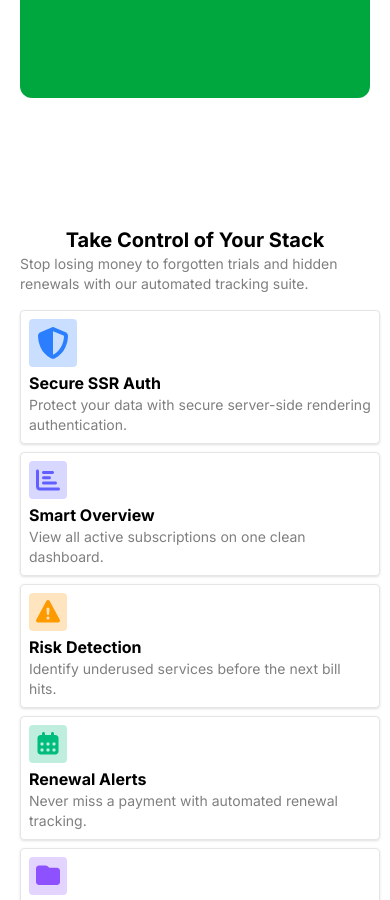
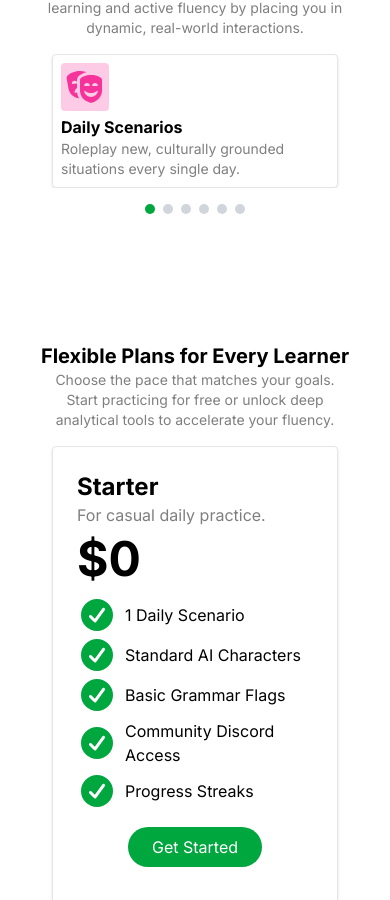
Before and after one commit to eben-vranken/daily-kana, an Angular app: page / in a window 390 px wide. Shown: the part 1100-2000 px from the top of the page. Built offline with nearby package versions, Linux system fonts and the light colour scheme; no server answers.

Commit message:
Refactored landing page for daily kana. Implemented better mobile responsiveness

```diff
--- /dev/null
+++ b/src/app/components/carousel/carousel.html
@@ -0,0 +1,19 @@
+<section class="w-full">
+    <!-- Carousel Container -->
+    <div class="overflow-hidden touch-pan-y" (touchstart)="onTouchStart($event)" (touchmove)="onTouchMove($event)"
+        (touchend)="onTouchEnd()">
+        <div class="flex transition-transform duration-300 ease-in-out"
+            [style.transform]="'translateX(-' + (currentIndex * 100) + '%)'">
+            <ng-content></ng-content>
+        </div>
+    </div>
+
+    <!-- Dot Indicators -->
+    <div class="flex justify-center gap-2 mt-4">
+        <button *ngFor="let item of items; let i = index" (click)="goTo(i)"
+            [ngClass]="i === currentIndex ? 'bg-green-600' : 'bg-gray-300'"
+            class="w-2.5 h-2.5 rounded-full transition-colors duration-200 hover:bg-green-400"
+            [attr.aria-label]="'Go to slide ' + (i + 1)">
+        </button>
+    </div>
+</section>
--- /dev/null
+++ b/src/app/components/carousel/carousel.ts
@@ -0,0 +1,63 @@
+import { Component, Input, AfterContentInit } from '@angular/core';
+import { CommonModule } from '@angular/common';
+
+@Component({
+  selector: 'app-carousel',
+  standalone: true,
+  imports: [CommonModule],
+  templateUrl: './carousel.html',
+  host: { class: 'block' },
+})
+export class CarouselComponent implements AfterContentInit {
+  @Input() itemCount: number = 0;
+  currentIndex: number = 0;
+
+  private touchStartX: number = 0;
+  private touchEndX: number = 0;
+  private readonly swipeThreshold: number = 50;
+
+  ngAfterContentInit() {}
+
+  get items(): number[] {
+    return Array.from({ length: this.itemCount }, (_, i) => i);
+  }
+
+  goTo(index: number): void {
+    this.currentIndex = index;
+  }
+
+  next(): void {
+    if (this.currentIndex < this.itemCount - 1) {
+      this.currentIndex++;
+    }
+  }
+
+  prev(): void {
+    if (this.currentIndex > 0) {
+      this.currentIndex--;
+    }
+  }
+
+  onTouchStart(event: TouchEvent): void {
+    this.touchStartX = event.touches[0].clientX;
+  }
+
+  onTouchMove(event: TouchEvent): void {
+    this.touchEndX = event.touches[0].clientX;
+  }
+
+  onTouchEnd(): void {
+    const swipeDistance = this.touchStartX - this.touchEndX;
+
+    if (Math.abs(swipeDistance) > this.swipeThreshold) {
+      if (swipeDistance > 0) {
+        this.next();
+      } else {
+        this.prev();
+      }
+    }
+
+    this.touchStartX = 0;
+    this.touchEndX = 0;
+  }
+}
--- /dev/null
+++ b/src/app/components/feature-card/feature-card.html
@@ -0,0 +1,7 @@
+<section class="border w-full max-w-90 border-black/10 shadow rounded p-2 flex flex-col gap-y-1">
+    <fa-icon [icon]="icon" [size]="iconSize" [class]="iconClass" />
+    <section>
+        <h2 class="font-bold ">{{ title }}</h2>
+        <p class="text-sm opacity-50">{{ description }}</p>
+    </section>
+</section>
--- /dev/null
+++ b/src/app/components/feature-card/feature-card.ts
@@ -0,0 +1,18 @@
+import { Component, Input } from '@angular/core';
+import { FaIconComponent } from '@fortawesome/angular-fontawesome';
+import type { SizeProp } from '@fortawesome/fontawesome-svg-core';
+
+@Component({
+  selector: 'app-feature',
+  standalone: true,
+  templateUrl: './feature-card.html',
+  imports: [FaIconComponent],
+  host: { class: 'block' },
+})
+export class FeatureCardComponent {
+  @Input() icon: any;
+  @Input() iconSize: SizeProp = 'xl';
+  @Input() iconClass: string = '';
+  @Input() title: string = '';
+  @Input() description: string = '';
+}
--- a/src/app/components/landing-page/landingpage.html
+++ b/src/app/components/landing-page/landingpage.html
@@ -1,21 +1,22 @@
-<main>
+<main class="px-4 md:px-8 lg:px-16">
     <!-- Hero -->
     <section class="flex lg:flex-row gap-y-16 flex-col justify-around items-center py-16">
         <!-- Text -->
-        <section class="flex flex-col gap-y-4 max-w-xl">
-            <p class="font-bold text-[64px]">
-                Stop <span class="text-green-600 italic">Guessing.</span>
+        <section class="flex flex-col gap-y-4 max-w-xl text-center lg:text-left">
+            <p class="font-bold text-4xl md:text-5xl lg:text-[64px]">
+                Stop <span class="text-green-600 italic">Studying.</span>
                 <br>
-                Start <span class="text-green-500 italic">Saving.</span>
+                Start <span class="text-green-600 italic">Speaking.</span>
             </p>
 
-            <p class="text-wrap text-lg">KeepItPaid is the intelligent dashboard that tracks your subscriptions so you
-                don't have to. Get ahead of surprise renewals, identify "vampire" bills, and master your monthly
-                burn—all in one secure place.</p>
+            <p class="text-wrap text-lg">Master any language through high-stakes, AI-powered conversation practice that
+                simulates real life. Move beyond vocabulary drills and build the "output muscles" you need to actually
+                communicate when it matters most.</p>
 
             <!-- CTA -->
-            <section class="flex md:flex-row flex-col items-center gap-x-2">
-                <a routerLink="/signup" class="px-3 py-1 bg-green-600 rounded text-white font-bold hover:brightness-90 cursor-pointer">Sign
+            <section class="flex md:flex-row flex-col items-center gap-x-2 gap-y-2">
+                <a routerLink="/signup"
+                    class="px-3 py-1 bg-green-600 rounded text-white font-bold hover:brightness-90 cursor-pointer">Sign
                     Up</a>
                 <span class="opacity-50">No credit card required. Setup in 2 minutes.</span>
             </section>
@@ -29,197 +30,113 @@
 
     <!-- Features -->
     <section id="features" class="flex flex-col items-center py-16">
-        <h1 class="font-bold text-xl">Take Control of Your Stack</h1>
-        <span class="opacity-50 text-sm mb-4">Stop losing money to forgotten trials and hidden renewals with our
-            automated
-            tracking
-            suite.</span>
+        <h1 class="font-bold text-xl text-center">Master the Art of Conversation</h1>
+        <span class="opacity-50 text-sm mb-4 text-center px-2">Daily Kana bridges the gap between passive learning and
+            active fluency by
+            placing you in dynamic, real-world interactions.</span>
 
-        <!-- Feature Cards -->
-        <section class="grid grid-cols-1 md:grid-cols-2 lg:grid-cols-3 gap-2 justify-center">
-            <section class="border w-90 border-black/10 shadow rounded p-2 flex flex-col gap-y-1">
-                <fa-icon [icon]="faShield" size="2xl" class="text-blue-500 bg-blue-500/25 p-1 rounded aspect-square w-min flex items-center justify-center" />
-                <section>
-                    <h2 class="font-bold ">Secure SSR Auth</h2>
-                    <p class="text-sm opacity-50">Protect your data with secure server-side rendering authentication.
-                    </p>
-                </section>
-            </section>
+        <!-- Feature Cards - Mobile Carousel -->
+        <app-carousel class="sm:hidden w-full" [itemCount]="6">
+            <app-feature class="w-full shrink-0 px-4" [icon]="faMasksTheater" iconSize="2xl"
+                iconClass="text-pink-500 bg-pink-500/25 p-1 rounded aspect-square w-min flex items-center justify-center"
+                title="Daily Scenarios"
+                description="Roleplay new, culturally grounded situations every single day."></app-feature>
 
-            <section class="border w-90 border-black/10 shadow rounded p-2 flex flex-col gap-y-1">
-                <fa-icon [icon]="faGraph" size="xl" class="text-indigo-500 bg-indigo-500/25 p-1 rounded aspect-square w-min flex items-center justify-center" />
-                <section>
-                    <h2 class="font-bold ">Smart Overview</h2>
-                    <p class="text-sm opacity-50">View all active subscriptions on one clean dashboard.
-                    </p>
-                </section>
-            </section>
+            <app-feature class="w-full shrink-0 px-4" [icon]="faComments" iconSize="2xl"
+                iconClass="text-blue-500 bg-blue-500/25 p-1 rounded aspect-square w-min flex items-center justify-center"
+                title="Adaptive AI"
+                description="Engage in fluid, back-and-forth dialogue with context-aware characters."></app-feature>
 
-            <section class="border w-90 border-black/10 shadow rounded p-2 flex flex-col gap-y-1">
-                <fa-icon [icon]="faWarning" size="xl" class="text-amber-500 bg-amber-500/25 p-1 rounded aspect-square w-min flex items-center justify-center" />
-                <section>
-                    <h2 class="font-bold ">Risk Detection</h2>
-                    <p class="text-sm opacity-50">Identify underused services before the next bill hits.
-                    </p>
-                </section>
-            </section>
+            <app-feature class="w-full shrink-0 px-4" [icon]="faChartPie" iconSize="2xl"
+                iconClass="text-indigo-500 bg-indigo-500/25 p-1 rounded aspect-square w-min flex items-center justify-center"
+                title="Precision Feedback"
+                description="Get an instant breakdown of your grammar and phrasing after every talk."></app-feature>
 
-            <section class="border w-90 border-black/10 shadow rounded p-2 flex flex-col gap-y-1">
-                <fa-icon [icon]="faCalendar" size="xl" class="text-emerald-500 bg-emerald-500/25 p-1 rounded aspect-square w-min flex items-center justify-center" />
-                <section>
-                    <h2 class="font-bold ">Renewal Alerts</h2>
-                    <p class="text-sm opacity-50">Never miss a payment with automated renewal tracking.
-                    </p>
-                </section>
-            </section>
+            <app-feature class="w-full shrink-0 px-4" [icon]="faBrain" iconSize="2xl"
+                iconClass="text-amber-500 bg-amber-500/25 p-1 rounded aspect-square w-min flex items-center justify-center"
+                title="Pattern Tracking"
+                description="Identify and fix recurring mistakes that hold your fluency back."></app-feature>
 
-            <section class="border w-90 border-black/10 shadow rounded p-2 flex flex-col gap-y-1">
-                <fa-icon [icon]="faFolder" size="xl" class="text-violet-500 bg-violet-500/25 p-1 rounded aspect-square w-min flex items-center justify-center" />
-                <section>
-                    <h2 class="font-bold ">Easy Grouping</h2>
-                    <p class="text-sm opacity-50">Categorize spending by department or project instantly.
-                    </p>
-                </section>
-            </section>
+            <app-feature class="w-full shrink-0 px-4" [icon]="faUserTie" iconSize="2xl"
+                iconClass="text-emerald-500 bg-emerald-500/25 p-1 rounded aspect-square w-min flex items-center justify-center"
+                title="Social Registers"
+                description="Practice switching between casual slang and formal professional etiquette."></app-feature>
 
-            <section class="border w-90 border-black/10 shadow rounded p-2 flex flex-col gap-y-1">
-                <fa-icon [icon]="faGlobe" size="xl" class="text-slate-500 bg-slate-500/25 p-1 rounded aspect-square w-min flex items-center justify-center" />
-                <section>
-                    <h2 class="font-bold ">Global Visibility</h2>
-                    <p class="text-sm opacity-50">See all your subscriptions across all platforms in one place.
-                    </p>
-                </section>
-            </section>
+            <app-feature class="w-full shrink-0 px-4" [icon]="faBolt" iconSize="2xl"
+                iconClass="text-violet-500 bg-violet-500/25 p-1 rounded aspect-square w-min flex items-center justify-center"
+                title="On-Demand Pressure"
+                description="Get the intensity of a private tutor without the scheduling or cost."></app-feature>
+        </app-carousel>
+
+        <!-- Feature Cards - Tablet/Desktop Grid -->
+        <section class="hidden sm:grid sm:grid-cols-2 lg:grid-cols-3 gap-2">
+            <app-feature [icon]="faMasksTheater" iconSize="2xl"
+                iconClass="text-pink-500 bg-pink-500/25 p-1 rounded aspect-square w-min flex items-center justify-center"
+                title="Daily Scenarios"
+                description="Roleplay new, culturally grounded situations every single day."></app-feature>
+
+            <app-feature [icon]="faComments" iconSize="2xl"
+                iconClass="text-blue-500 bg-blue-500/25 p-1 rounded aspect-square w-min flex items-center justify-center"
+                title="Adaptive AI"
+                description="Engage in fluid, back-and-forth dialogue with context-aware characters."></app-feature>
+
+            <app-feature [icon]="faChartPie" iconSize="2xl"
+                iconClass="text-indigo-500 bg-indigo-500/25 p-1 rounded aspect-square w-min flex items-center justify-center"
+                title="Precision Feedback"
+                description="Get an instant breakdown of your grammar and phrasing after every talk."></app-feature>
+
+            <app-feature [icon]="faBrain" iconSize="2xl"
+                iconClass="text-amber-500 bg-amber-500/25 p-1 rounded aspect-square w-min flex items-center justify-center"
+                title="Pattern Tracking"
+                description="Identify and fix recurring mistakes that hold your fluency back."></app-feature>
+
+            <app-feature [icon]="faUserTie" iconSize="2xl"
+                iconClass="text-emerald-500 bg-emerald-500/25 p-1 rounded aspect-square w-min flex items-center justify-center"
+                title="Social Registers"
+                description="Practice switching between casual slang and formal professional etiquette."></app-feature>
+
+            <app-feature [icon]="faBolt" iconSize="2xl"
+                iconClass="text-violet-500 bg-violet-500/25 p-1 rounded aspect-square w-min flex items-center justify-center"
+                title="On-Demand Pressure"
+                description="Get the intensity of a private tutor without the scheduling or cost."></app-feature>
         </section>
     </section>
 
     <!-- Pricing -->
     <section id="pricing" class="flex flex-col items-center py-16">
-        <h1 class="font-bold text-xl">Simple, Scalable</h1>
-        <span class="opacity-50 text-sm mb-4">Choose the plan that fits your stack. Start for free and upgrade as your business grows.</span>
+        <h1 class="font-bold text-xl text-center">Flexible Plans for Every Learner</h1>
+        <span class="opacity-50 text-sm mb-4 text-center px-2">Choose the pace that matches your goals. Start practicing
+            for free or
+            unlock deep analytical tools to accelerate your fluency.</span>
 
-        <!-- Price Cards -->
-        <section class="flex gap-2 lg:flex-row flex-col">
-            <!-- Free Tier -->
-            <section class="flex flex-col p-6 border w-90 border-black/10 shadow rounded">
-                <h1 class="text-2xl font-bold">Free Plan</h1>
-                <span class="opacity-50">Perfect for individuals.</span>
-                <h2 class="font-bold text-5xl my-2">€0</h2>
+        <!-- Price Cards - Mobile Carousel -->
+        <app-carousel class="sm:hidden w-full" [itemCount]="3">
+            <app-price-card class="w-full shrink-0 px-4" [title]="'Starter'" [subheading]="'For casual daily practice.'" [price]="'$0'"
+                [features]="['1 Daily Scenario', 'Standard AI Characters', 'Basic Grammar Flags', 'Community Discord Access', 'Progress Streaks']"
+                [ctaText]="'Get Started'" [ctaLink]="'/signup'"></app-price-card>
 
-                <!-- Feature List -->
-                <section class="my-2 flex flex-col gap-y-2">
-                    <section class="flex items-center gap-x-2">
-                        <fa-icon [icon]="faCheck" size="2xl" class="text-green-600"></fa-icon>
-                        <span>1 User Account</span>
-                    </section>
+            <app-price-card class="w-full shrink-0 px-4" [title]="'Pro'" [subheading]="'For serious language growth.'" [price]="'$15 /mo'"
+                [features]="['Unlimited Daily Scenarios', 'Access to All High-Register Roles', 'Deep Linguistic Analysis Layer', 'Historical Error Pattern Tracking', 'Custom Scenario Pack Library']"
+                [ctaText]="'Start Free Trial'" [ctaLink]="'/signup'" [highlight]="true"></app-price-card>
 
-                    <section class="flex items-center gap-x-2">
-                        <fa-icon [icon]="faCheck" size="2xl" class="text-green-600"></fa-icon>
-                        <span>Up to 10 Subscription</span>
-                    </section>
+            <app-price-card class="w-full shrink-0 px-4" [title]="'Immersion'" [subheading]="'For rapid relocation prep.'" [price]="'$39 /mo'"
+                [features]="['Everything in Pro', 'Priority Scenario Requests', 'Early Access to New Languages', 'Dedicated Support Channel', 'Go Unlimited']"
+                [ctaText]="'Go Unlimited'" [ctaLink]="'/signup'"></app-price-card>
+        </app-carousel>
 
-                    <section class="flex items-center gap-x-2">
-                        <fa-icon [icon]="faCheck" size="2xl" class="text-green-600"></fa-icon>
-                        <span>Basic Risk Indicators</span>
-                    </section>
+        <!-- Price Cards - Tablet/Desktop -->
+        <section class="hidden sm:flex sm:flex-col lg:flex-row gap-2 w-full max-w-4xl">
+            <app-price-card [title]="'Starter'" [subheading]="'For casual daily practice.'" [price]="'$0'"
+                [features]="['1 Daily Scenario', 'Standard AI Characters', 'Basic Grammar Flags', 'Community Discord Access', 'Progress Streaks']"
+                [ctaText]="'Get Started'" [ctaLink]="'/signup'"></app-price-card>
 
-                    <section class="flex items-center gap-x-2">
-                        <fa-icon [icon]="faCheck" size="2xl" class="text-green-600"></fa-icon>
-                        <span>Email Notifications</span>
-                    </section>
+            <app-price-card [title]="'Pro'" [subheading]="'For serious language growth.'" [price]="'$15 /mo'"
+                [features]="['Unlimited Daily Scenarios', 'Access to All High-Register Roles', 'Deep Linguistic Analysis Layer', 'Historical Error Pattern Tracking', 'Custom Scenario Pack Library']"
+                [ctaText]="'Start Free Trial'" [ctaLink]="'/signup'" [highlight]="true"></app-price-card>
 
-                    <section class="flex items-center gap-x-2">
-                        <fa-icon [icon]="faCheck" size="2xl" class="text-green-600"></fa-icon>
-                        <span>Standard Dashboard</span>
-                    </section>
-                </section>
-
-                <!-- CTA -->
-                <section class="flex justify-center my-3">
-                    <a routerLink="/signup" class="px-6 py-2 bg-green-600 rounded-full text-white flex w-fit">Subscribe Now</a>
-                </section>
-            </section>
-
-            <!-- Pro Tier -->
-            <section class="flex flex-col p-6 border w-90 text-white bg-green-600 border-black/10 shadow rounded">
-                <h1 class="text-2xl font-bold">Pro Plan</h1>
-                <span class="opacity-50">For power users and pros.</span>
-                <h2 class="font-bold text-5xl my-2">€12</h2>
-
-                <!-- Feature List -->
-                <section class="my-2 flex flex-col gap-y-2">
-                    <section class="flex items-center gap-x-2">
-                        <fa-icon [icon]="faCheck" size="2xl" class="text-white"></fa-icon>
-                        <span>Unlimited User Accounts</span>
-                    </section>
-
-                    <section class="flex items-center gap-x-2">
-                        <fa-icon [icon]="faCheck" size="2xl" class="text-white"></fa-icon>
-                        <span>Unlimited Subscriptions</span>
-                    </section>
-
-                    <section class="flex items-center gap-x-2">
-                        <fa-icon [icon]="faCheck" size="2xl" class="text-white"></fa-icon>
-                        <span>Advanced Cost Analysis</span>
-                    </section>
-
-                    <section class="flex items-center gap-x-2">
-                        <fa-icon [icon]="faCheck" size="2xl" class="text-white"></fa-icon>
-                        <span>SMS & Push Alerts</span>
-                    </section>
-
-                    <section class="flex items-center gap-x-2">
-                        <fa-icon [icon]="faCheck" size="2xl" class="text-white"></fa-icon>
-                        <span>Custom Category Tags</span>
-                    </section>
-                </section>
-
-                <!-- CTA -->
-                <section class="flex justify-center my-3">
-                    <a routerLink="/signup" class="px-6 py-2 bg-white rounded-full text-green-600 font-bold flex w-fit">Subscribe Now</a>
-                </section>
-            </section>
-
-            <!-- Team Plan -->
-            <section class="flex flex-col p-6 border w-90 border-black/10 shadow rounded">
-                <h1 class="text-2xl font-bold">Team Plan</h1>
-                <span class="opacity-50">For startups and small teams.</span>
-                <h2 class="font-bold text-5xl my-2">€49</h2>
-
-                <!-- Feature List -->
-                <section class="my-2 flex flex-col gap-y-2">
-                    <section class="flex items-center gap-x-2">
-                        <fa-icon [icon]="faCheck" size="2xl" class="text-green-600"></fa-icon>
-                        <span>Shared Team Workspaces</span>
-                    </section>
-
-                    <section class="flex items-center gap-x-2">
-                        <fa-icon [icon]="faCheck" size="2xl" class="text-green-600"></fa-icon>
-                        <span>Role-Based Access</span>
-                    </section>
-
-                    <section class="flex items-center gap-x-2">
-                        <fa-icon [icon]="faCheck" size="2xl" class="text-green-600"></fa-icon>
-                        <span>Consolidated Billing
-                            Reports</span>
-                    </section>
-
-                    <section class="flex items-center gap-x-2">
-                        <fa-icon [icon]="faCheck" size="2xl" class="text-green-600"></fa-icon>
-                        <span>Priority Support Channel</span>
-                    </section>
-
-                    <section class="flex items-center gap-x-2">
-                        <fa-icon [icon]="faCheck" size="2xl" class="text-green-600"></fa-icon>
-                        <span>API Data Export</span>
-                    </section>
-                </section>
-
-                <!-- CTA -->
-                <section class="flex justify-center my-3">
-                    <a routerLink="/signup" class="px-6 py-2 bg-green-600 rounded-full text-white flex w-fit">Subscribe Now</a>
-                </section>
-            </section>
+            <app-price-card [title]="'Immersion'" [subheading]="'For rapid relocation prep.'" [price]="'$39 /mo'"
+                [features]="['Everything in Pro', 'Priority Scenario Requests', 'Early Access to New Languages', 'Dedicated Support Channel', 'Go Unlimited']"
+                [ctaText]="'Go Unlimited'" [ctaLink]="'/signup'"></app-price-card>
         </section>
     </section>
 </main>
--- a/src/app/components/landing-page/landingpage.ts
+++ b/src/app/components/landing-page/landingpage.ts
@@ -1,28 +1,30 @@
 import { Component } from '@angular/core';
 import { RouterLink } from '@angular/router';
 import { FaIconComponent } from '@fortawesome/angular-fontawesome';
+import { PriceCardComponent } from '../price-card/price-card';
+import { FeatureCardComponent } from '../feature-card/feature-card';
+import { CarouselComponent } from '../carousel/carousel';
 import {
-  faCalendarAlt,
-  faChartBar,
+  faMasksTheater,
+  faComments,
+  faChartPie,
+  faBrain,
+  faUserTie,
+  faBolt,
   faCheckCircle,
-  faFolder,
-  faGlobe,
-  faShieldAlt,
-  faWarning,
 } from '@fortawesome/free-solid-svg-icons';
 
 @Component({
   selector: 'landing-page',
   templateUrl: './landingpage.html',
-  imports: [RouterLink, FaIconComponent],
+  imports: [RouterLink, FeatureCardComponent, PriceCardComponent, CarouselComponent],
 })
 export class LandingPage {
-  faShield = faShieldAlt;
-  faGraph = faChartBar;
-  faWarning = faWarning;
-  faCalendar = faCalendarAlt;
-  faFolder = faFolder;
-  faGlobe = faGlobe;
-
+  faMasksTheater = faMasksTheater;
+  faComments = faComments;
+  faChartPie = faChartPie;
+  faBrain = faBrain;
+  faUserTie = faUserTie;
+  faBolt = faBolt;
   faCheck = faCheckCircle;
 }
--- /dev/null
+++ b/src/app/components/price-card/price-card.html
@@ -0,0 +1,22 @@
+<section
+    [ngClass]="'flex flex-col p-6 border w-full ' + (highlight ? 'text-white bg-green-600 ' : '') + 'border-black/10 shadow rounded'">
+    <h1 class="text-2xl font-bold">{{ title }}</h1>
+    <span class="opacity-50">{{ subheading }}</span>
+    <h2 class="font-bold text-5xl my-2">{{ price }}</h2>
+
+    <!-- Feature List -->
+    <section class="my-2 flex flex-col gap-y-2">
+        <section class="flex items-center gap-x-2" *ngFor="let feature of features">
+            <fa-icon [icon]="faCheck" size="2xl" [ngClass]="highlight ? 'text-white' : 'text-green-600'"></fa-icon>
+            <span>{{ feature }}</span>
+        </section>
+    </section>
+
+    <!-- CTA -->
+    <section class="flex justify-center my-3">
+        <a [routerLink]="ctaLink"
+            [ngClass]="highlight ? 'px-6 py-2 bg-white rounded-full text-green-600 font-bold flex w-fit' : 'px-6 py-2 bg-green-600 rounded-full text-white flex w-fit'">
+            {{ ctaText }}
+        </a>
+    </section>
+</section>
--- /dev/null
+++ b/src/app/components/price-card/price-card.ts
@@ -0,0 +1,23 @@
+import { Component, Input } from '@angular/core';
+import { CommonModule } from '@angular/common';
+import { RouterLink } from '@angular/router';
+import { FaIconComponent } from '@fortawesome/angular-fontawesome';
+import { faCheckCircle } from '@fortawesome/free-solid-svg-icons';
+
+@Component({
+  selector: 'app-price-card',
+  standalone: true,
+  templateUrl: './price-card.html',
+  imports: [CommonModule, RouterLink, FaIconComponent],
+  host: { class: 'block' },
+})
+export class PriceCardComponent {
+  @Input() title!: string;
+  @Input() subheading!: string;
+  @Input() price!: string;
+  @Input() features!: string[];
+  @Input() ctaText: string = 'Subscribe Now';
+  @Input() ctaLink: string = '/signup';
+  @Input() highlight: boolean = false;
+  faCheck = faCheckCircle;
+}
```
